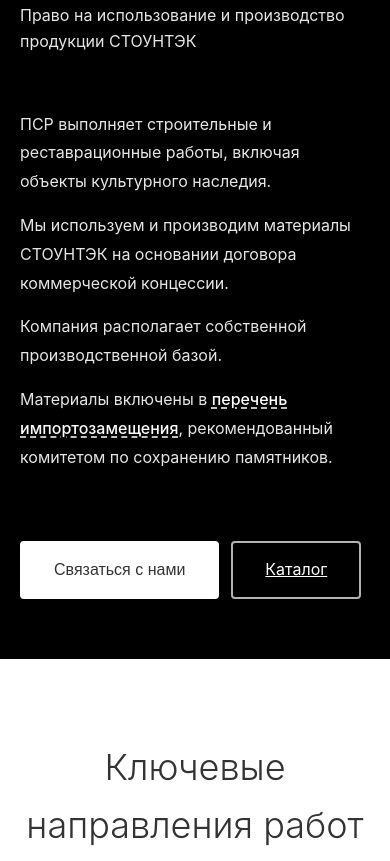
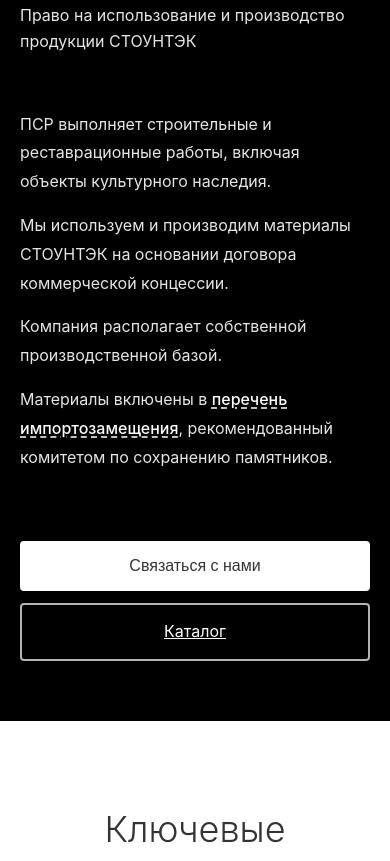
Before and after one commit to velrabe/psr, a plain HTML site: page index.html in a window 390 px wide. Shown: the part 1253-2114 px from the top of the page. Drawn offline with Linux system fonts and the light colour scheme.

```diff
--- a/styles.css
+++ b/styles.css
@@ -525,7 +525,6 @@
     font-size: 36px;
     font-weight: 300;
     color: white;
-    min-width: 80px;
 }
 
 .about-feature-text {
@@ -1746,9 +1745,20 @@
         margin-top: 8px;
     }
 
+    .about-actions {
+        flex-direction: column;
+        align-items: stretch;
+    }
+
+    .about-contact-btn,
+    .about-catalog-btn {
+        width: 100%;
+        text-align: center;
+    }
+
     /* Product modal – mobile adjustments */
     .modal-content {
-        padding: 16px 16px 20px;
+        padding: 16px;
         margin: 10px auto;
     }
 
```
